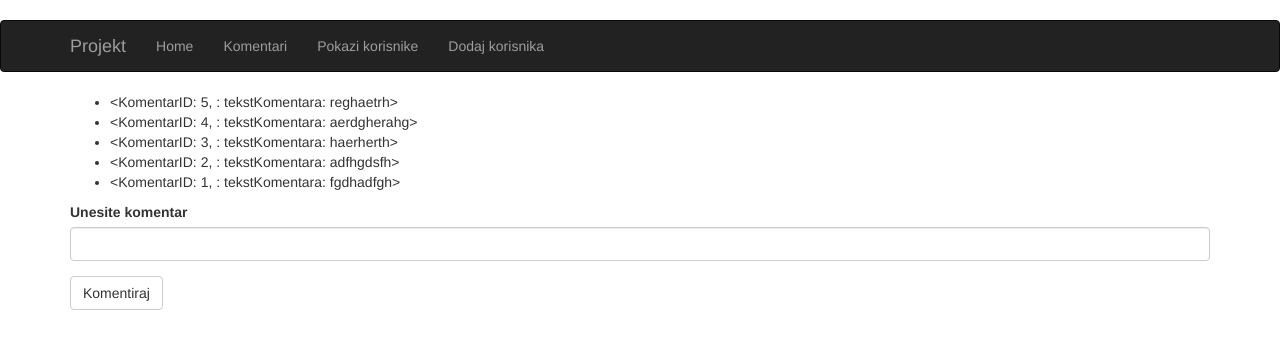
After one commit to mihaelM/Laganini, a Flask app: page /komentari in a window 1280 px wide. The commit adds this page. Shown: the top 349 px of the page. Run offline with Flask 2, Linux system fonts and the light colour scheme; a user stored in the database is signed in; data comes from the database, SQL or seed files in the repository; both versions use the stored data as it was after the commit; some libraries are stand-ins or nearby versions.

Commit message:
Dopunjena baza, implementirani komentari, stavljen VS projekt

```diff
--- a/JelaSRostilja/JelaSRostilja/app/main/forms.py
+++ b/JelaSRostilja/JelaSRostilja/app/main/forms.py
@@ -1,11 +1,15 @@
 from flask.ext.wtf import Form
 from wtforms import StringField, SubmitField, SelectField, PasswordField
-from wtforms.validators import Required
+from wtforms.validators import DataRequired
 
 class UnosKorisnika(Form):
-    korisIme=StringField('Korisnicko ime', validators=[Required()])
-    password=PasswordField('Password',validators=[Required()])
-    ime=StringField('Ime',validators=[Required()])
-    prezime=StringField('Prezime',validators=[Required()])
-    uloga=SelectField('Uloga',choices=[('0','Korisnik'),('1','Djelatnik'),('2','Administrator')])
+    korisIme=StringField('Korisnicko ime', validators=[DataRequired()])
+    password=PasswordField('Password',validators=[DataRequired()])
+    ime=StringField('Ime',validators=[DataRequired()])
+    prezime=StringField('Prezime',validators=[DataRequired()])
+    uloga=SelectField('Uloga',choices=[('Korisnik','Korisnik'),('Djelatnik','Djelatnik'),('Administrator','Administrator')])
     submit=SubmitField('Dodaj')
+
+class UnosKomentara(Form):
+    tekst=StringField('Unesite komentar',validators=[DataRequired()])
+    submit=SubmitField('Komentiraj')
--- a/JelaSRostilja/JelaSRostilja/app/main/routes.py
+++ b/JelaSRostilja/JelaSRostilja/app/main/routes.py
@@ -1,32 +1,50 @@
 from flask import render_template,redirect,url_for,request, flash
-from .forms import UnosKorisnika
+from .forms import UnosKorisnika,UnosKomentara
 from . import main
 from .. import db
-from ..models import Korisnik,Uloga
+from ..models import Korisnik,Uloga,Komentar
 
 @main.route('/')
 def index():
+    Uloga.umetni_uloge()
     return render_template('index.html')
+
+@main.route('/komentari',methods=['GET','POST'])
+def komentari():
+    form=UnosKomentara()
+    if request.method=='POST':
+        if form.validate_on_submit():
+            komentar=Komentar(tekstKomentara=form.tekst.data)
+            db.session.add(komentar)
+
+            flash('Komentar spjesno objavljen')
+            return redirect(url_for('main.komentari'))
+    else:
+        query = Komentar.query
+    page = request.args.get('page', 1, type=int)
+    pagination = query.order_by(Komentar.komentarID.desc()).paginate(page, per_page=100,error_out=False)
+    komentari = pagination.items
+    return render_template('komentari.html',form=form,pagination=pagination,komentari=komentari)
 
 @main.route('/korisnici')
 def ispisi_korisnike():
-    users=[]
-
-    try:
-        for i in db.session.query(Korisnik):
-            users.append(i)
-    except:
-        pass
-    return render_template('ispisi_korisnike.html',users=users)
+    query=Korisnik.query
+    page = request.args.get('page', 1, type=int)
+    pagination = query.order_by(Korisnik.korisnikID.desc()).paginate(page, per_page=100,error_out=False)
+    korisnici = pagination.items
+    return render_template('ispisi_korisnike.html',korisnici=korisnici,pagination=pagination)
 
 @main.route('/dodaj_korisnika',methods=['GET','POST'])
 def dodaj_korisnika():
     form=UnosKorisnika()
     if request.method=='POST':
         if form.validate_on_submit():
-            podaci=dict(ime=form.ime.data,username=form.korisIme.data,prezime=form.prezime.data,password=form.password.data)
-            Korisnik.dodajKorisnika(**podaci)
-            print(podaci)
+            korisnik=Korisnik(ime=form.ime.data,
+                              prezime=form.prezime.data,
+                              korisnikKorisIme=form.korisIme.data,
+                              korisnikPas=form.password.data,
+                              uloga=Uloga.query.filter_by(imeUloge=form.uloga.data).first())
+            db.session.add(korisnik)
             flash('Novi korisnik uspjesno dodan')
     else:
         return render_template('dodaj_korisnika.html',form=form)
--- a/JelaSRostilja/JelaSRostilja/app/models.py
+++ b/JelaSRostilja/JelaSRostilja/app/models.py
@@ -2,6 +2,7 @@ from flask.ext.login import UserMixin
 from . import db, login_manager
 import hashlib
 from werkzeug.security import generate_password_hash, check_password_hash
+from datetime import datetime
 
 class Dozvole:
     KOMENTIRAJ = 0x01
@@ -56,12 +57,11 @@ class Korisnik(UserMixin,db.Model):
     def __repr__(self):
         return "<Korisnik: {}, korisnikID: {}>".format(self.korisnikKorisIme,self.korisnikID)
 
+    ##suvisno?
     @staticmethod
     def dodajKorisnika(**kwargs):
-        tmp=Korisnik(korisnikKorisIme=kwargs['username'],ime=kwargs['ime'],prezime=kwargs['prezime'])
+        tmp=Korisnik(korisnikKorisIme=kwargs['username'],ime=kwargs['ime'],prezime=kwargs['prezime'],uloga=Uloga.query.filter_by(imeUloge=kwargs['uloga']).first())
         tmp.korisnikPas=kwargs['password']
-        ## rjesiti uloge
-        #tmp.ulogaID=
         try:
             db.session.add(tmp)
             db.session.commit()
@@ -78,3 +78,52 @@ class Korisnik(UserMixin,db.Model):
 
     def provjeri_password(self, password):
         return check_password_hash(self.korisnikPas_hash, password)
+
+class Komentar(db.Model):
+    __tablename__='komentar'
+    klijentID=db.Column(db.Integer)
+    komentarID=db.Column(db.Integer,primary_key=True)
+    tekstKomentara=db.Column(db.String(256))
+
+    def __init__(self,**kwargs):
+        super(Komentar,self).__init__(**kwargs)
+
+    def __repr__(self):
+        return "<KomentarID: {}, : tekstKomentara: {}>".format(self.komentarID,self.tekstKomentara)
+
+
+class Jelo(db.Model):
+    __tablename__='jelo'
+    jeloID=db.Column(db.Integer,primary_key=True)
+    naziv=db.Column(db.String(128))
+    cijena=db.Column(db.Float)
+    dostupnost=db.Column(db.Boolean)
+    fofoJeloID=db.Column(db.Integer)
+    cestoNarucivano=db.Column(db.Boolean)
+    kategorijaID=db.Column(db.Integer)
+
+    def __repr__(self):
+        return "<jeloID: {}, naziv: {}>".format(self.jeloID,self.naziv)
+
+
+class Kategorija(db.Model):
+    __tablename__='kategorija'
+    kategorijaID=db.Column(db.Integer,primary_key=True)
+    kategorijaIme=db.Column(db.String(128))
+
+    def __repr__(self):
+        return "<KategorijaID: {}, KategorijaIme: {}>".format(self.kategorijaID,self.kategorijaIme)
+
+
+class Narudzba(db.Model):
+    __tablename__='narudzba'
+    narudzbaID=db.Column(db.Integer,primary_key=True)
+    adresa=db.Column(db.String(128))
+    kat=db.Column(db.Integer)
+    kontakt_broj=db.Column(db.Integer)
+    email=db.Column(db.String(128))
+    placanje=db.Column(db.String(64))
+    datum=db.Column(db.DateTime(), default=datetime.utcnow)
+
+    def __repr__(self):
+        return "<NarudzbaID: {}, email: {}>".format(self.narudzbaID,self.email)
--- a/JelaSRostilja/JelaSRostilja/app/templates/base.html
+++ b/JelaSRostilja/JelaSRostilja/app/templates/base.html
@@ -16,6 +16,7 @@
         <div class="navbar-collapse collapse">
             <ul class="nav navbar-nav">
                 <li><a href="{{url_for('main.index')}}">Home</a></li>
+                <li><a href="{{url_for('main.komentari')}}">Komentari</a></li>
                 <li><a href="{{url_for('main.ispisi_korisnike')}}">Pokazi korisnike</a></li>
                 <li><a href="{{url_for('main.dodaj_korisnika')}}">Dodaj korisnika</a></li>
             </ul>
--- a/JelaSRostilja/JelaSRostilja/app/templates/ispisi_korisnike.html
+++ b/JelaSRostilja/JelaSRostilja/app/templates/ispisi_korisnike.html
@@ -2,8 +2,8 @@
 {% import "bootstrap/wtf.html" as wtf %}
 {% block page_content %}
 <ul>
-    {% for user in users %}
-    <li>{{user}}<a href="{{url_for('main.prikazi_korisnika',id=user.korisnikID)}}">Vise informacija</a></li>
+    {% for korisnik in korisnici %}
+    <li>{{korisnik}}<a href="{{url_for('main.prikazi_korisnika',id=korisnik.korisnikID)}}">Vise informacija</a></li>
     {% endfor %}
 </ul>
 {% endblock %}
--- /dev/null
+++ b/JelaSRostilja/JelaSRostilja/app/templates/komentari.html
@@ -0,0 +1,11 @@
+{% extends "base.html" %}
+{% import "bootstrap/wtf.html" as wtf %}
+{% block page_content %}
+<ul>
+    {% for komentar in komentari %}
+    <li>{{komentar}}</li>
+    {% endfor %}
+</ul>
+
+{{wtf.quick_form(form)}}
+{% endblock %}
--- a/JelaSRostilja/JelaSRostilja/app/templates/korisnik.html
+++ b/JelaSRostilja/JelaSRostilja/app/templates/korisnik.html
@@ -6,5 +6,5 @@ Username: {{korisnik.korisnikKorisIme}}<br />
 Password hash: {{korisnik.korisnikPas_hash}}<br />
 Ime: {{korisnik.ime}}<br />
 Prezime: {{korisnik.prezime}}<br />
-UlogaID: {{korisnik.ulogaID}}<br />
+Uloga: {{korisnik.uloga}}<br />
 {% endblock %}
--- a/JelaSRostilja/JelaSRostilja/start.py
+++ b/JelaSRostilja/JelaSRostilja/start.py
@@ -1,5 +1,5 @@
 from app import create_app, db
-from app.models import Korisnik
+from app.models import Korisnik,Uloga
 #, Follow, Role, Permission, Post, Comment
 from flask.ext.script import Manager, Shell
 from flask.ext.migrate import Migrate, MigrateCommand
@@ -23,7 +23,6 @@ manager.add_command('db', MigrateCommand)
 def deploy():
     from flask.ext.migrate import upgrade
 
-    # migrate database to latest revision
     upgrade()
 
 
```
Also changed, not shown: JelaSRostilja/JelaSRostilja/baza.sqlite (added), 3 other files.
